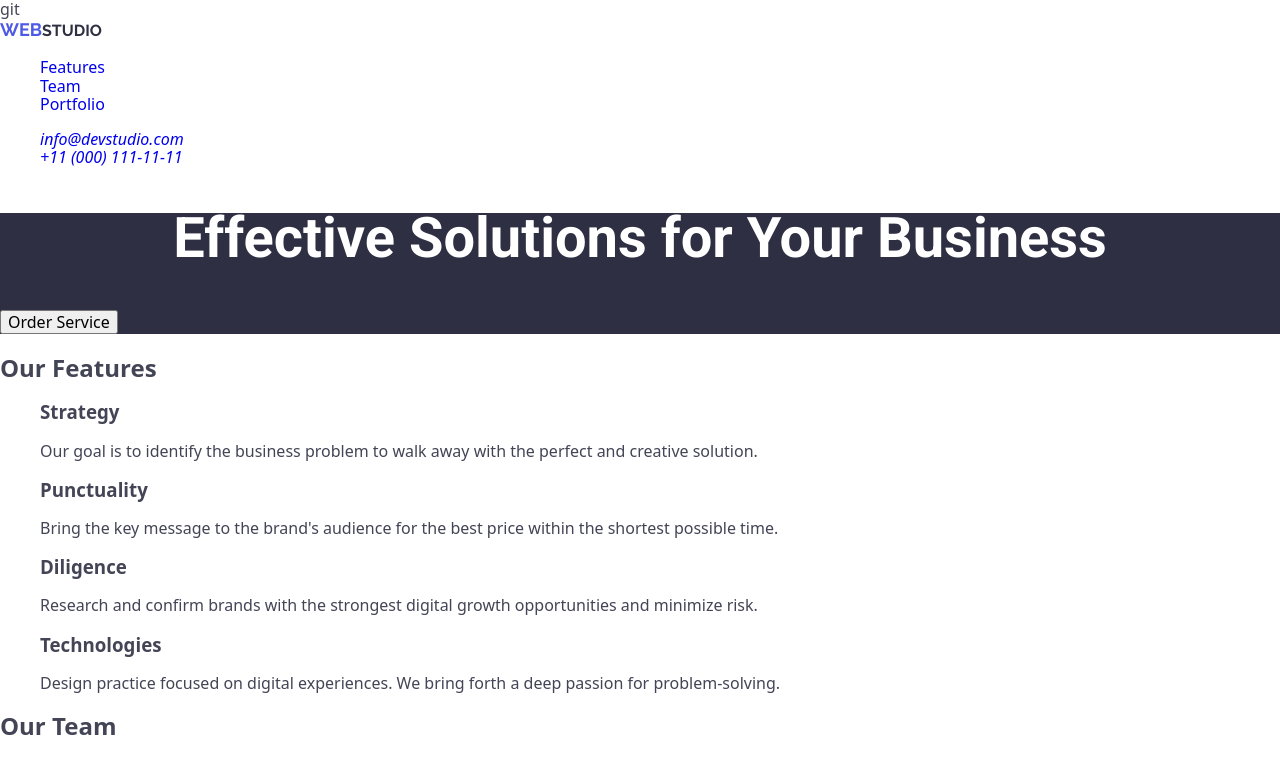
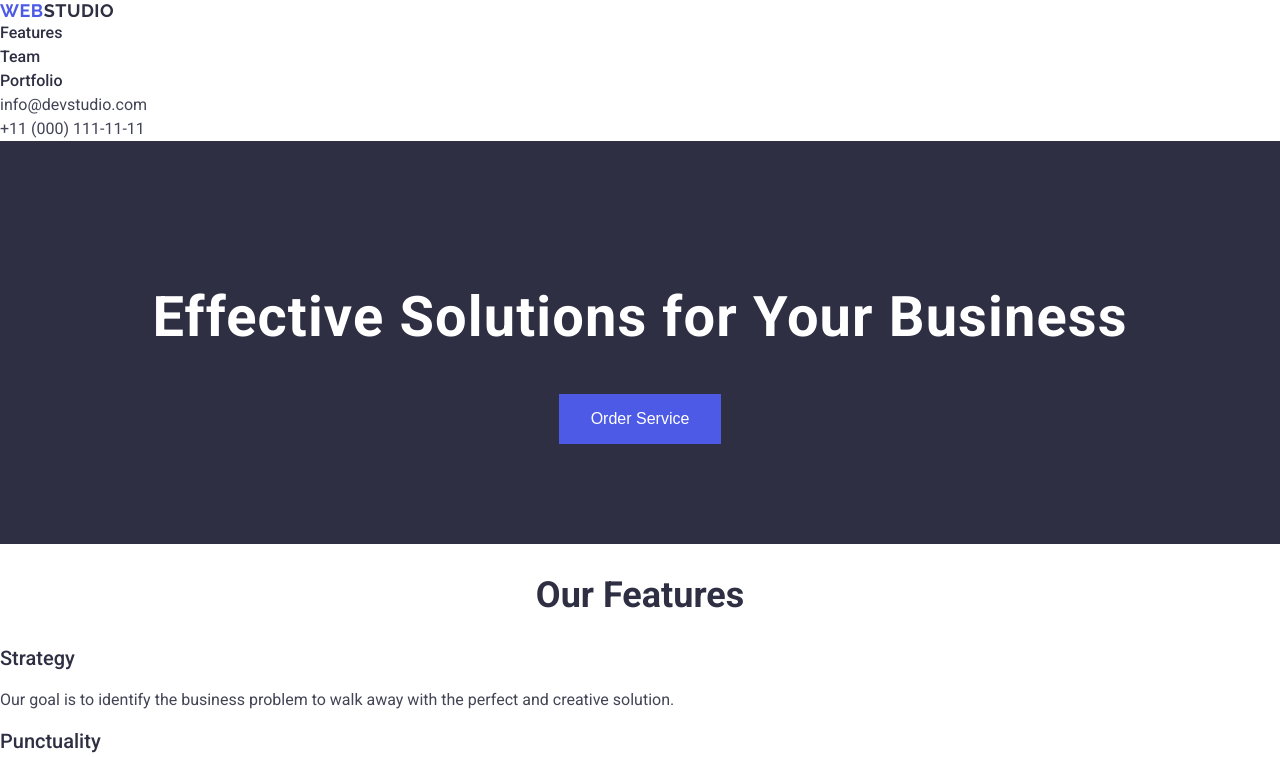
Before and after one commit to kateryna-tolochenko/-goit-markup-hw-02-, a plain HTML site: page index.html in a window 1280 px wide. Shown: the top 757 px of the page. Drawn offline with nearby package versions, Linux system fonts and the light colour scheme.

Commit message:
fix: correct styles and update html structure

```diff
--- a/CSS/common.css
+++ b/CSS/common.css
@@ -1,11 +1,14 @@
 body {
-    font-family: "Roboto", sans-serif;
-    color: #434455;
+    font-family: 'Roboto', sans-serif;
+    color: #2e2f42;
     background-color: #ffffff;
+    margin: 0;
 }
 
 ul {
     list-style: none;
+    margin: 0;
+    padding: 0;
 }
 
 a {
--- a/CSS/features.css
+++ b/CSS/features.css
@@ -0,0 +1,14 @@
+#features h2 {
+    font-size: 36px;
+    text-align: center;
+}
+
+#features h3 {
+    font-size: 20px;
+    font-weight: 500;
+}
+
+#features p {
+    font-size: 16px;
+    color: #434455;
+}
--- a/CSS/footer.css
+++ b/CSS/footer.css
@@ -1,3 +1,18 @@
-footer{
-    background-color: #2E2F42;
+
+footer {
+    background-color: #2e2f42;
+    color: #ffffff;
+    padding: 40px 0;
 }
+
+footer .logo {
+    color: #ffffff;
+}
+
+footer .accent {
+    color: #4d5ae5;
+}
+
+footer p {
+    color: #f4f4fd;
+}
--- a/CSS/header.css
+++ b/CSS/header.css
@@ -1,40 +1,43 @@
-span{
-    font-family: Raleway, sans-serif;
-    font-style: bold;
-    font-size: 18px;
-    font-weight: 700;
-    color: #4D5AE5;
-    line-height: 24px;
-
-}
-.header {
+header {
     background-color: #ffffff;
 }
 
 .logo {
-    font-family: "Raleway", sans-serif;
+    font-family: 'Raleway', sans-serif;
     font-weight: 700;
+    font-size: 18px;
+    line-height: 1.17;
+    letter-spacing: 0.03em;
     color: #2e2f42;
 }
 
-.accent {
+.logo .accent {
     color: #4d5ae5;
 }
 
-.nav-link {
+nav a {
+    font-weight: 500;
+    font-size: 16px;
+    line-height: 1.5;
     color: #2e2f42;
 }
 
-.nav-link:hover,
-.nav-link:focus {
+nav a:hover,
+nav a:focus {
     color: #404bbf;
 }
 
-.contact-link {
+address {
+    font-style: normal;
+}
+
+address a {
+    font-size: 16px;
+    line-height: 1.5;
     color: #434455;
 }
 
-.contact-link:hover,
-.contact-link:focus {
+address a:hover,
+address a:focus {
     color: #404bbf;
 }
--- a/CSS/hero.css
+++ b/CSS/hero.css
@@ -1,25 +1,24 @@
-h1{
-   font-family: Roboto, sans-serif;
-   font-style: bold;
-   font-size: 56px;
-   font-weight: 700;
-   color: white;
-   background-color: #2E2F42;
-   line-height: 0.9;
-   text-align: center;
-}
 .hero {
     background-color: #2e2f42;
+    text-align: center;
+    padding: 100px 0;
 }
 
 .hero-title {
+    font-size: 56px;
+    line-height: 1.07;
     color: #ffffff;
+    letter-spacing: 0.02em;
 }
 
 .hero-button {
     background-color: #4d5ae5;
     color: #ffffff;
+    font-size: 16px;
+    font-weight: 500;
+    border: none;
     cursor: pointer;
+    padding: 16px 32px;
 }
 
 .hero-button:hover,
--- a/CSS/portfolio.css
+++ b/CSS/portfolio.css
@@ -0,0 +1,13 @@
+#portfolio h2 {
+    text-align: center;
+    font-size: 36px;
+}
+
+#portfolio h3 {
+    font-size: 20px;
+    font-weight: 500;
+}
+
+#portfolio p {
+    color: #434455;
+}
--- a/CSS/team.css
+++ b/CSS/team.css
@@ -0,0 +1,21 @@
+#team {
+    background-color: #f4f4fd;
+}
+
+#team h2 {
+    text-align: center;
+    font-size: 36px;
+}
+
+#team h3 {
+    font-size: 20px;
+    font-weight: 500;
+}
+
+#team p {
+    color: #434455;
+}
+
+#team li {
+    background-color: #ffffff;
+}
--- a/index.html
+++ b/index.html
@@ -1,13 +1,11 @@
 <!DOCTYPE html>
 <html lang="en">
-
 <head>
     <meta charset="UTF-8">
     <meta name="description" content="Effective Solutions for Your Business">
-    <link href="https://fonts.googleapis.com/css2?family=Raleway:wght@700&family=Roboto:wght@400;500;700&display=swap"
+    <link href="https://fonts.googleapis.com/css2?family=Raleway:wght@400;700&family=Roboto:wght@400;500;700&display=swap"
         rel="stylesheet">
     <link rel="stylesheet" href="./css/main.css">
-    <link rel="stylesheet" href="https://cdnjs.cloudflare.com/ajax/libs/modern-normalize/1.1.0/modern-normalize.min.css">git
     <title>goit-markup-hw-02</title>
 
 </head>
@@ -32,8 +30,8 @@
 <main>
 
 <section id="hero" class="hero">
-    <h1 class="link">Effective Solutions for Your Business</h1>
-    <button type="button">Order Service</button>
+    <h1 class="hero-title">Effective Solutions for Your Business</h1>
+    <button class="hero-button">Order Service</button>
 </section>
 <section id="features">
     <h2>Our Features</h2>
@@ -60,12 +58,12 @@
     <h2>Our Team</h2>
     <ul>
         <li>
-           <img src=" ./images/team-1.jpg" alt="Mark Guerrero" width="264" height="260" />
+           <img src="./images/team-1.jpg" alt="Mark Guerrero" width="264" height="260" />
            <h3>Mark Guerrero</h3>
            <p>Product Designer</p>
         </li>
         <li>
-           <img src=" ./images/team-2.jpg" alt="Tom Ford" width="264" height="260" />
+           <img src="./images/team-2.jpg" alt="Tom Ford" width="264" height="260" />
            <h3>Tom Ford</h3>
            <p>Frontend Developer</p>
         </li>
@@ -117,7 +115,7 @@
     </ul>
 </section>
 </main>
-<footer id="footer">
+<footer id="footer" class="text">
     <a href="./index.html" class="logo"><span class="accent">WEB</span>STUDIO</a>
     <p>Increase the flow of customers and sales for your business with digital marketing & growth solutions.</p>
 </footer>
```
